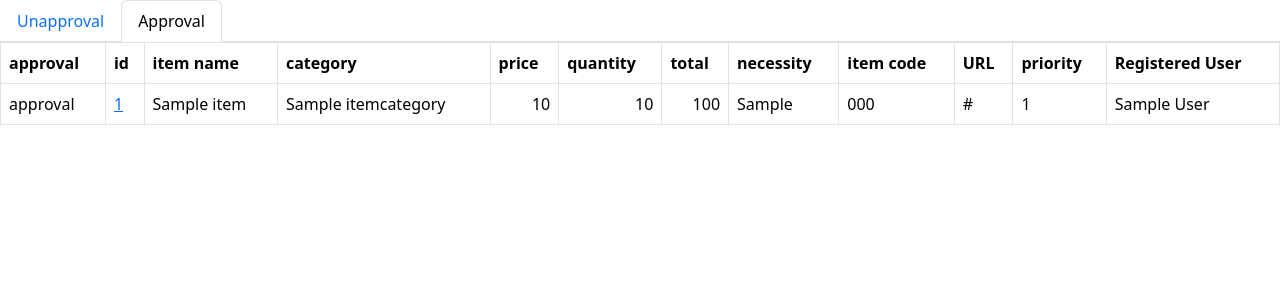
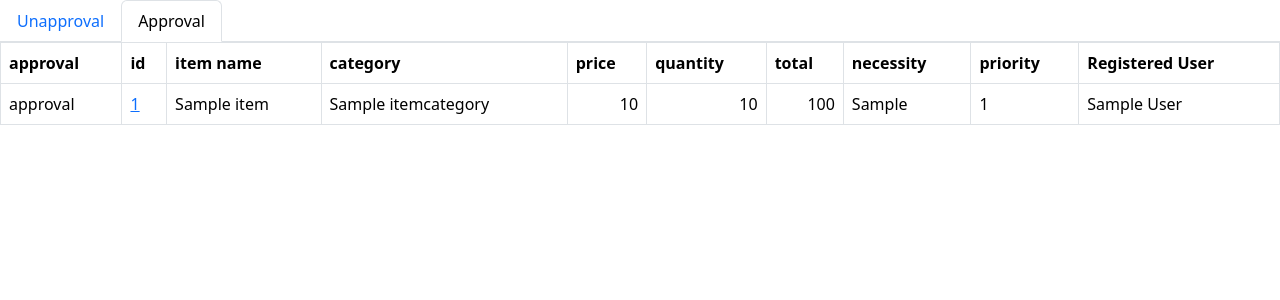
Before and after one commit to yasumichi/DriedPotato, a Django app: page /items/approval in a window 1280 px wide. Shown: the part 70-370 px from the top of the page. Run offline with Django 5.2, Linux system fonts and the light colour scheme; tables that the repository leaves empty hold one stand-in row (values such as "Sample post"); some libraries are stand-ins or nearby versions.

Commit message:
remove item code and url from index

```diff
--- a/items/templates/items/index.html
+++ b/items/templates/items/index.html
@@ -42,8 +42,6 @@
         <th class="field-__str__">{% trans "quantity" %}</th>
         <th class="field-__str__">{% trans "total" %}</th>
         <th class="field-__str__">{% trans "necessity" %}</th>
-        <th class="field-__str__">{% trans "item code" %}</th>
-        <th class="field-__str__">URL</th>
         <th class="field-__str__">{% trans "priority" %}</th>
         <th class="field-__str__">{% trans "Registered User" %}</th>
         {% if user.is_staff %}
@@ -62,8 +60,6 @@
         <td class="text-end">{{ item.quantity|intcomma }}</td>
         <td class="text-end">{{ item.price|mul:item.quantity|floatformat:"g" }}</td>
         <td>{{ item.necessity }}</td>
-        <td>{% if item.item_code is not None %}{{ item.item_code }}{% endif %}</td>
-        <td>{% if item.url is not None %}{{ item.url }}{% endif %}</td>
         <td>{{ item.priority }}</td>
         <td>{% blocktranslate with first_name=item.author.first_name last_name=item.author.last_name%}{{ first_name }} {{ last_name }}{% endblocktranslate %}</td>
         {% if user.is_staff %}
```
